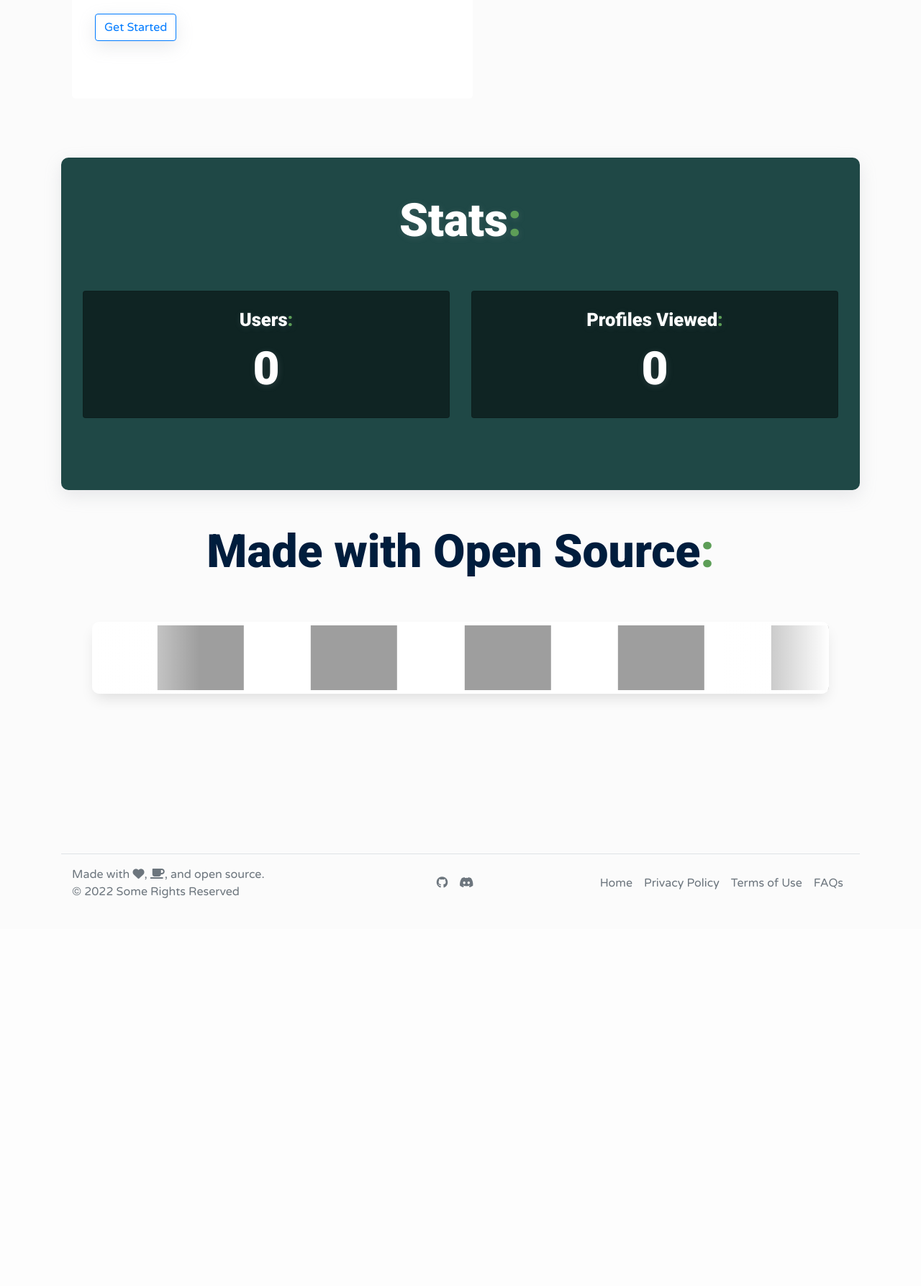
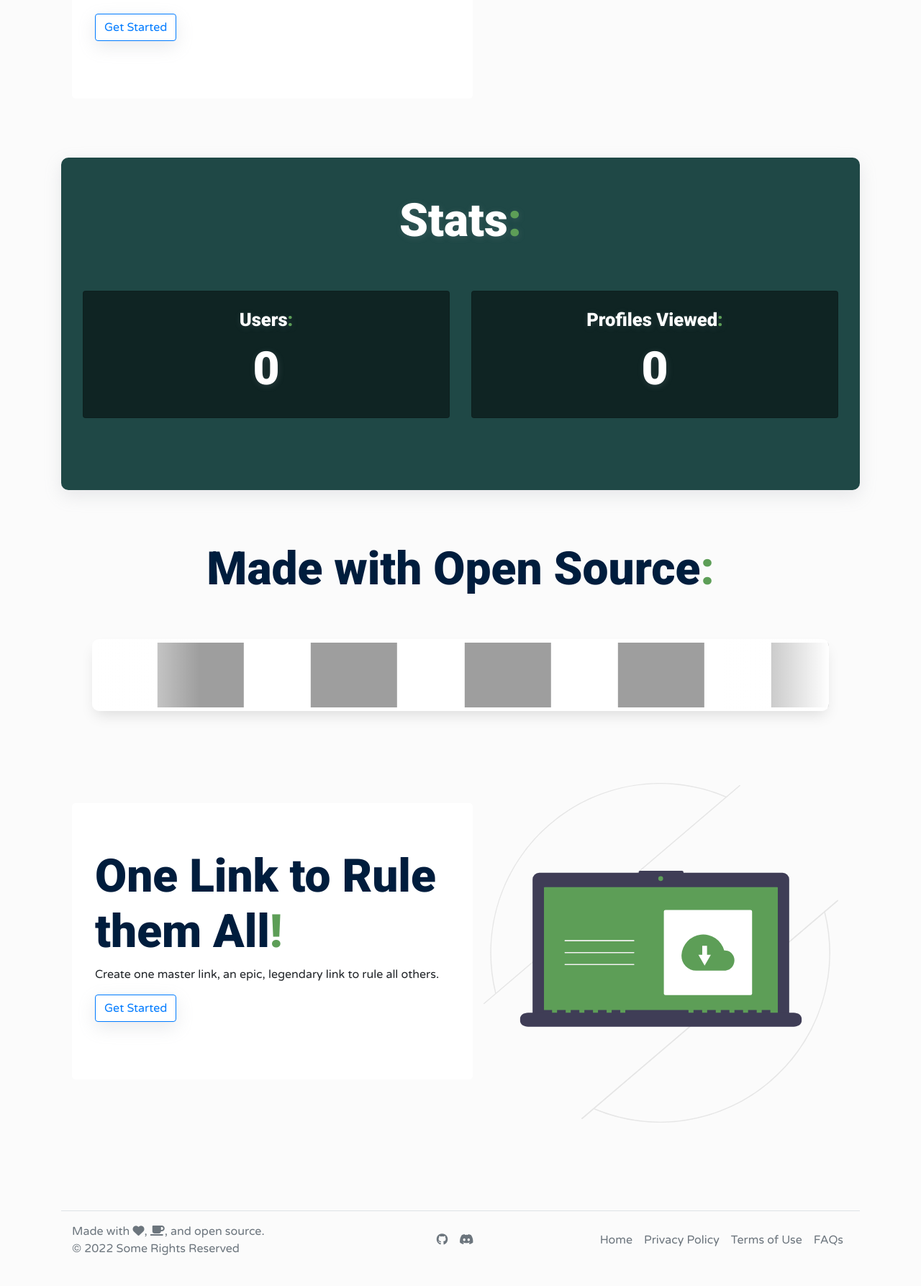
Before and after one commit to adamtherookie/linksharin, a Django app: page / in a window 1280 px wide. Shown: the part 1841-3628 px from the top of the page at 72% size. Before the commit the page ends 3089 px from the top, so only its background shows below. Run offline with Django 4.2, Linux system fonts and the light colour scheme; some libraries are stand-ins or nearby versions; grey boxes are pictures that could not be loaded.

Commit message:
Added section to main page

```diff
--- a/website/static/website/style.css
+++ b/website/static/website/style.css
@@ -184,7 +184,6 @@ body {
   overflow: hidden;
   position: relative;
   width: 80vw;
-  margin-bottom:100px;
   border-radius:10px;
   padding-top:5px;
 }
--- a/website/templates/website/index.html
+++ b/website/templates/website/index.html
@@ -142,7 +142,8 @@ let chart = new Chart(ctx, {
 </div>
 </div>
 
-<br><br>
+<br><br><br>
+
 <div style="text-align:center;">
   <h1 class="header">Made with Open Source<span class="accent">:</span></h1>
 </div>
@@ -172,5 +173,22 @@ let chart = new Chart(ctx, {
     </div>
   </div>
 </div>
+
+<div class="container row align-items-center hero w-100">
+  <div class="col jumbotron" style="background-color:white;">
+    <h1 class="header">One Link to Rule them All<span class="accent">!</span></h1>
+    <p>Create one master link, an epic, legendary link to rule all others.</p>
+    <p>
+      <a class="btn btn-outline-primary btn-large has-shadow" href="/register">
+        Get Started
+      </a>
+    </p>
+  </div>
+  <div class="col">
+    <img src="{% static 'website/svg/cloud.svg' %}" class="img-fluid">
+  </div>
+</div>
+
+
 {% endif %}
 {% endblock %}
```
Also changed, not shown: website/static/website/svg/cloud.svg (added).
